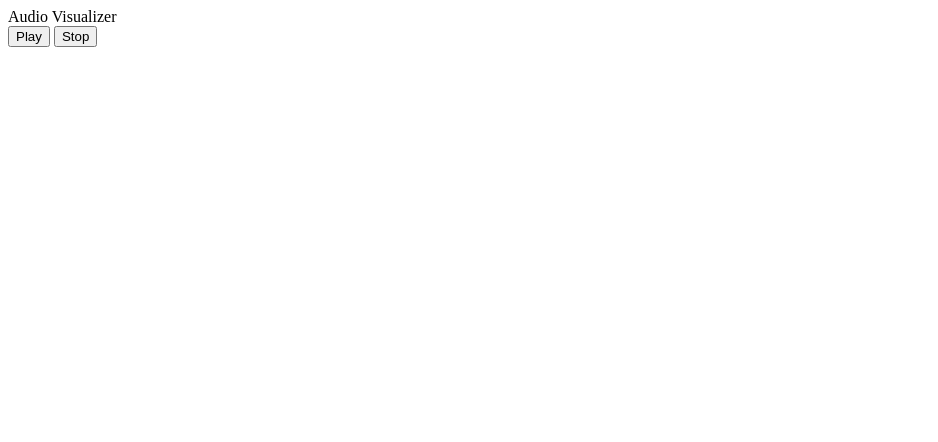
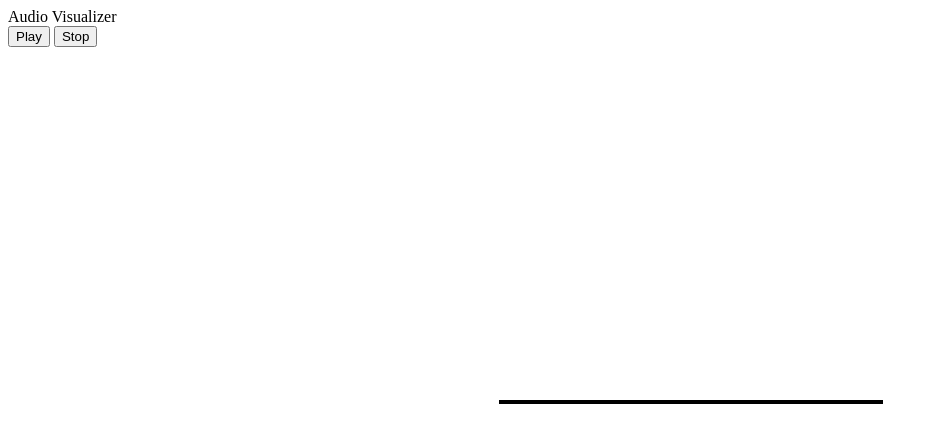
Before and after one commit to sethgabrielbrady/audio_visualizer, a plain HTML site: page index.html in a window 1280 px wide. Both pictures are taken after a click on the button "Play". Shown: the whole page, without its empty margins (0-938 px from the left). Drawn offline with Linux system fonts and the light colour scheme.

Commit message:
added basic line graph- working but upside down

```diff
--- a/analyzer.js
+++ b/analyzer.js
@@ -1,6 +1,5 @@
 var playing = false;
 var audio = document.getElementById('myAudio');
-var test = document.getElementById('test');
 
 function play() {
   var ctx = new AudioContext();
@@ -14,19 +13,16 @@ function play() {
   // frequencyBinCount tells you how many values you'll receive from the analyser
   var frequencyData = new Uint8Array(analyser.frequencyBinCount);
 
-  // we're ready to receive some data!
-  // loop
   function renderFrame() {
      requestAnimationFrame(renderFrame);
      // update data in frequencyData
      analyser.getByteFrequencyData(frequencyData);
      // render frame based on values in frequencyData
-     let x1 = frequencyData[0];
-     let y1 =frequencyData[1];
-     let color1 = "#" + frequencyData[0] + "0" ;
-     let color2 = "#" + frequencyData[1] + "0" ;
-     // console.log(frequencyData);
-    test.setAttribute("style","width:" + x1 + "vw;height:" + x1+"vh;background-color:" + color1);
+
+    for (i=1; i <= 12; i++){
+      let node = document.getElementById("node".concat(i));
+      node.setAttribute("style","height:" + frequencyData[i] + "px;background-color:red;");
+    }
   }
 
   audio.play();
@@ -41,3 +37,6 @@ function stopping(){
     playing = false;
   }
 }
+
+
+//highest freq val is 256
--- a/index.html
+++ b/index.html
@@ -11,7 +11,11 @@
       <button onclick="play()">Play</button>
       <button onclick="stopping()">Stop</button>
       <audio id="myAudio" src="audio/the_zero.mp3"></audio>
-      <div  id="test" class="test_circle"></div>
+      <div id="bar_test" class="grid_wrapper">
+        <div id="node1"></div><div id="node2"></div><div id="node3"></div><div id="node4"></div>
+        <div id="node5"></div><div id="node6"></div><div id="node7"></div><div id="node8"></div>
+        <div id="node9"></div><div id="node10"></div><div id="node11"></div><div id="node12"></div>
+      </div>
     </body>
 
   </html>
--- a/style.css
+++ b/style.css
@@ -2,3 +2,14 @@
   transform:translate(10vw, 10vh);
   border-radius: 50%;
 }
+
+
+.grid_wrapper {
+  border-bottom:4px solid black;
+  position:absolute;
+  top: 50vh;
+  left: 39vw;
+  width:30vw;
+  display: grid;
+  grid-template-columns: repeat(12, 1fr);
+}
```
